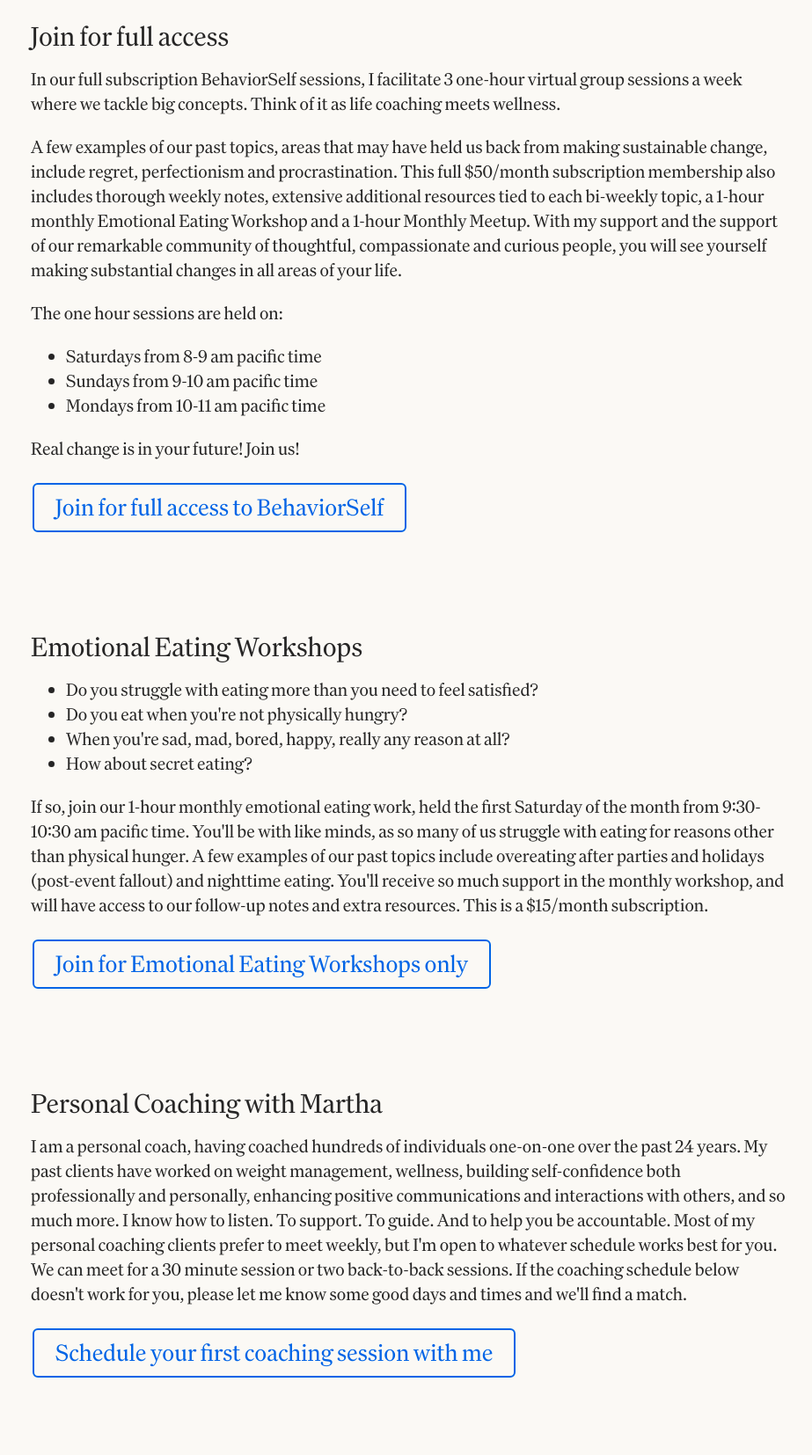
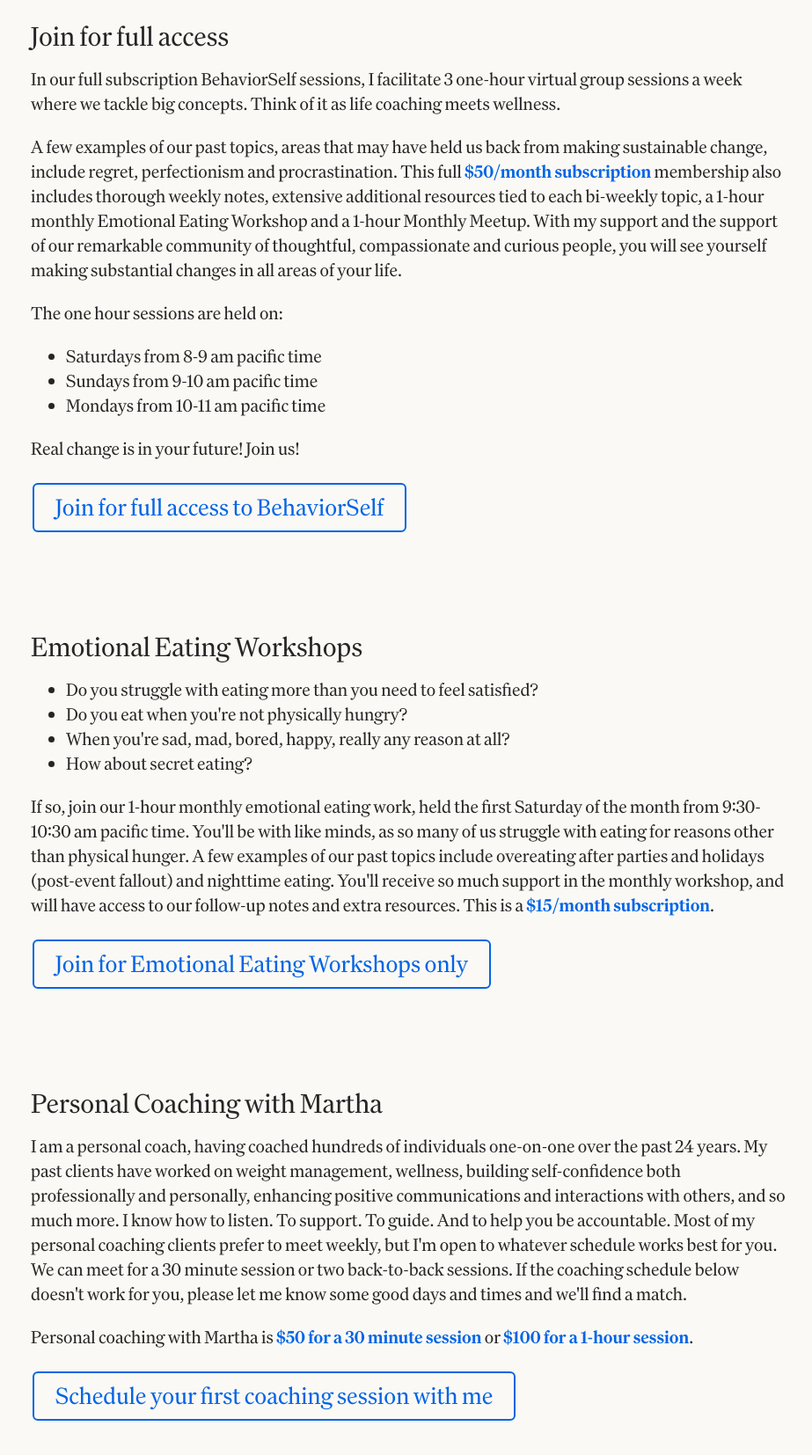
Before and after one commit to corbinmuraro/behaviorself, a plain HTML site: page index.html in a window 1280 px wide. Shown: the part 1537-3191 px from the top of the page at 88% size, without its empty margins (115-1038 px from the left). Before the commit the page ends 3155 px from the top, so only its background shows below. Drawn offline with Linux system fonts and the light colour scheme.

Commit message:
make pricing more clear

```diff
--- a/index.html
+++ b/index.html
@@ -204,7 +204,8 @@
         <p>
           A few examples of our past topics, areas that may have held us back
           from making sustainable change, include regret, perfectionism and
-          procrastination. This full $50/month subscription membership also
+          procrastination. This full
+          <span class="bold-blue">$50/month subscription</span> membership also
           includes thorough weekly notes, extensive additional resources tied to
           each bi-weekly topic, a 1-hour monthly Emotional Eating Workshop and a
           1-hour Monthly Meetup. With my support and the support of our
@@ -249,7 +250,8 @@
           overeating after parties and holidays (post-event fallout) and
           nighttime eating. You'll receive so much support in the monthly
           workshop, and will have access to our follow-up notes and extra
-          resources. This is a $15/month subscription.
+          resources. This is a
+          <span class="bold-blue">$15/month subscription</span>.
         </p>
       </div>
 
@@ -276,6 +278,11 @@
           for you, please let me know some good days and times and we'll find a
           match.
         </p>
+        <p>
+          Personal coaching with Martha is
+          <span class="bold-blue">$50 for a 30 minute session</span> or
+          <span class="bold-blue">$100 for a 1-hour session</span>.
+        </p>
       </div>
 
       <a href="https://calendly.com/marthahealthforlife/30min" class="button"
--- a/main.css
+++ b/main.css
@@ -1,6 +1,13 @@
 @font-face {
   font-family: "Family";
   src: url("fonts/Family-Regular.ttf") format("truetype");
+  font-weight: 400;
+}
+
+@font-face {
+  font-family: "Family";
+  src: url("fonts/Family-Bold.ttf") format("truetype");
+  font-weight: 600;
 }
 
 :root {
@@ -44,6 +51,11 @@ a.blue-link:hover {
 
 p {
   max-width: 75ch;
+}
+
+.bold-blue {
+  font-weight: 600;
+  color: var(--blue);
 }
 
 a:hover {
```
Also changed, not shown: emotionaleating.html (+2 -1 lines), join.html (+2 -1 lines), personalcoaching.html (+5 -0 lines), fonts/Family-Bold.ttf (added).
